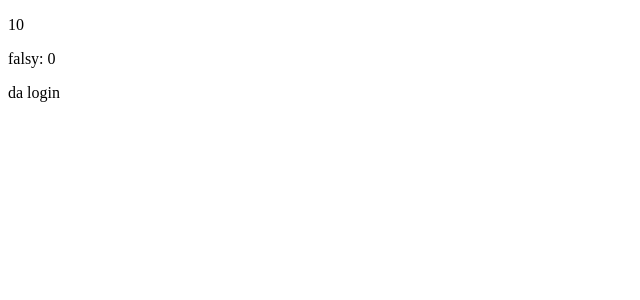
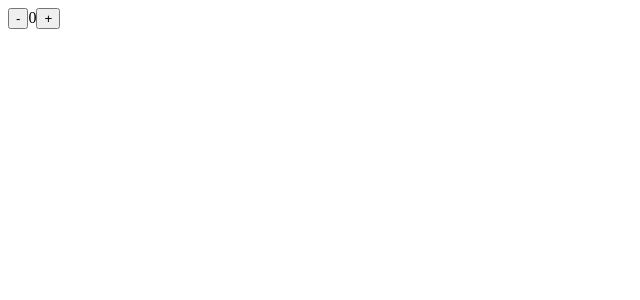
Before and after one commit to maint2802/Demo_CPL_GRW, a React (Vite) app: page / in a window 1280 px wide. Shown: the top 300 px of the page, without its empty margins (0-640 px from the left). Built offline with nearby package versions, Linux system fonts and the light colour scheme.

Commit message:
useState vs counter

```diff
--- a/src/App.tsx
+++ b/src/App.tsx
@@ -1,22 +1,37 @@
 import "./App.css";
+import { useState } from "react";
 
 function App() {
-  let test = 10;
-  let isLogin = true;
+  // let counter = 0;
+
+  let [counter, setCounter] = useState(0);
+
+  // let/const [state, setState]= useState(initialValue)
+
+  const handleDecreCounter = () => {
+    setCounter(counter - 1);
+  };
+
+  const handlIncreCounter = () => {
+    setCounter(counter + 1);
+  };
 
   return (
     <div>
-      <p>{test}</p>
-      <p>{isLogin}</p>
-      <p>falsy: {0}</p>
-      <p>{isLogin ? "da login" : "chua logic"}</p>
-      {/* <p>{isLogin && "da login"}</p>
-      <p>{!isLogin && "chua login"}</p> */}
+      <button onClick={handleDecreCounter}>-</button>
+      <span>{counter}</span>
+      <button onClick={handlIncreCounter}>+</button>
     </div>
   );
 }
 
 export default App;
+
+// chua re-render vs re-load
+// useState
+// todo -> todoapp  -> add todo
+
+// onclick
 
 // tsx: typescript xml/html
 // jsx: javascript xml
@@ -25,12 +40,6 @@ export default App;
 
 // true
 // falsy: false, undefined, null, NaN, ''
-
-//
-
-let result = false && "da login";
-
-result = false;
 
 // hooks -> func / class
 // function component vs class component
@@ -42,3 +51,9 @@ result = false;
 // function
 
 // hooks: useState, useEffect, useRef, useCallback,
+
+// let i = 2;
+
+// console.log(i--);
+// // i=1
+// console.log(--i); //0
```
Also changed, not shown: src/components/TodoAdd.tsx (added, +7 -0 lines), src/components/TodoList.tsx (added, +7 -0 lines).
